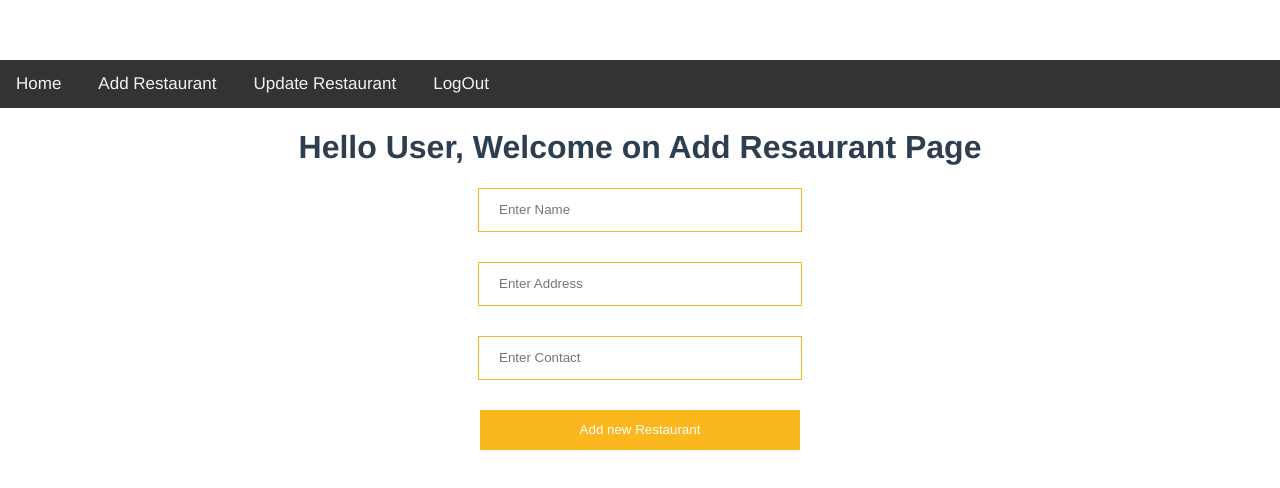
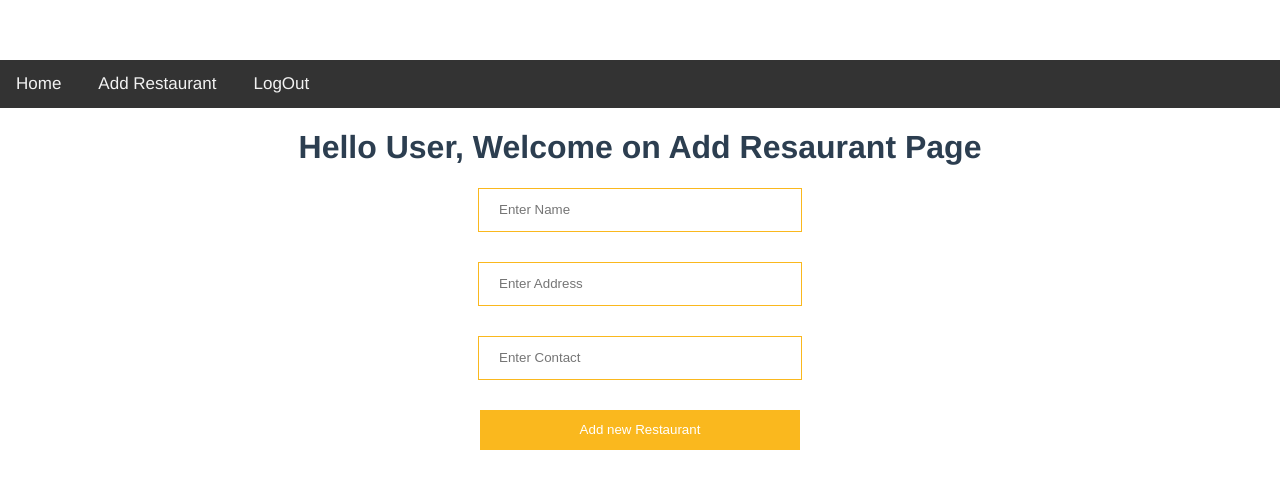
Before and after one commit to evansroy/restaurant-management, a Vue app: page /add in a window 1280 px wide. Shown: the top 488 px of the page. Built offline with nearby package versions, Linux system fonts and the light colour scheme; sample sign-in values are in the browser's storage.

Commit message:
Remove Update nav on header

```diff
--- a/src/components/Header.vue
+++ b/src/components/Header.vue
@@ -3,7 +3,6 @@
 
         <router-link to="/">Home</router-link>
         <router-link to="/add">Add Restaurant</router-link>
-        <router-link to="/update">Update Restaurant</router-link>
         <a href="" @click="logOut">LogOut</a>
     </div>
 </template>
```
